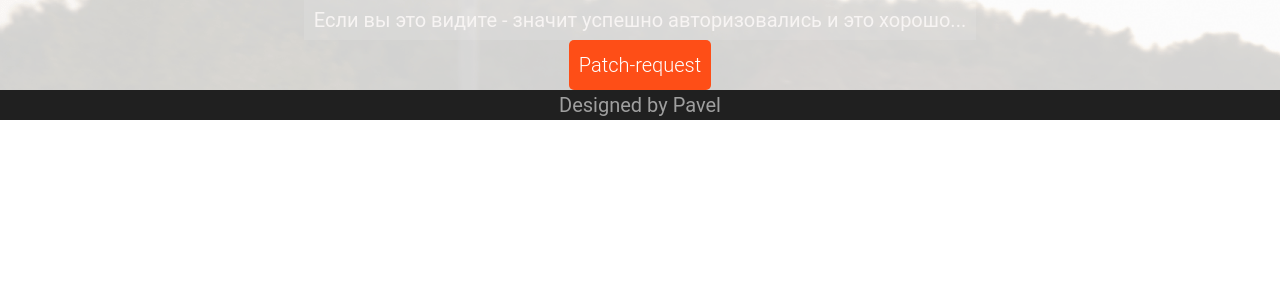
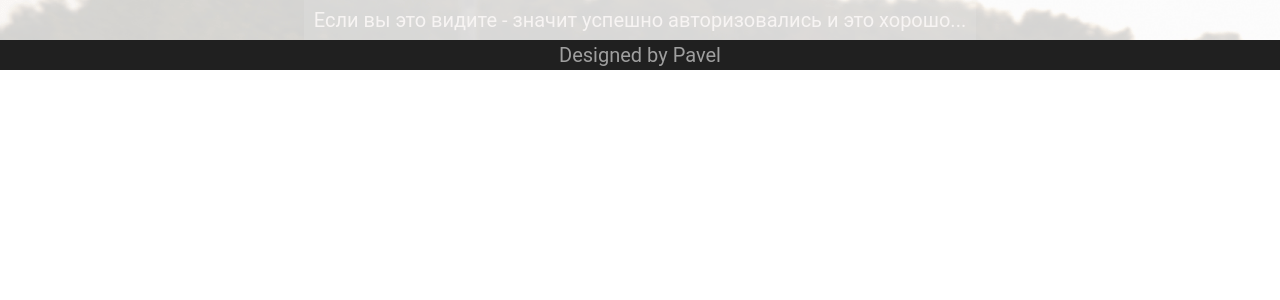
Before and after one commit to Safonovdv91/web_gymkhana_bot_server, a FastAPI app: template src/frontend/templates/getusers.html in a window 1280 px wide. Shown: the part 61-361 px from the top of the page. Run offline with FastAPI, Linux system fonts and the light colour scheme; the template is opened without the code that fills it, so the values that code supplies are empty; parts of the project's set-up code (start-up, migrations or seed data) failed here and were passed over.

Commit message:
move patch button

```diff
--- a/src/frontend/templates/getusers.html
+++ b/src/frontend/templates/getusers.html
@@ -75,11 +75,11 @@
                         </div>
                         <div class="regDate">Дата регистрации: {{user.registered_at}}</div>
                         <div class="role">Роль: {{user.role_id}}</div>
+                        <div class="patch-button">
+                            <input type="submit" name="submit" value="Сохранить изменения" class="button">
+                        </div>
                     </div>
                     {% endfor %}
-                </div>
-                <div class="patch-button">
-                    <input type="submit" name="submit" value="Patch-request" class="button">
                 </div>
             </div>
         </main>
```
